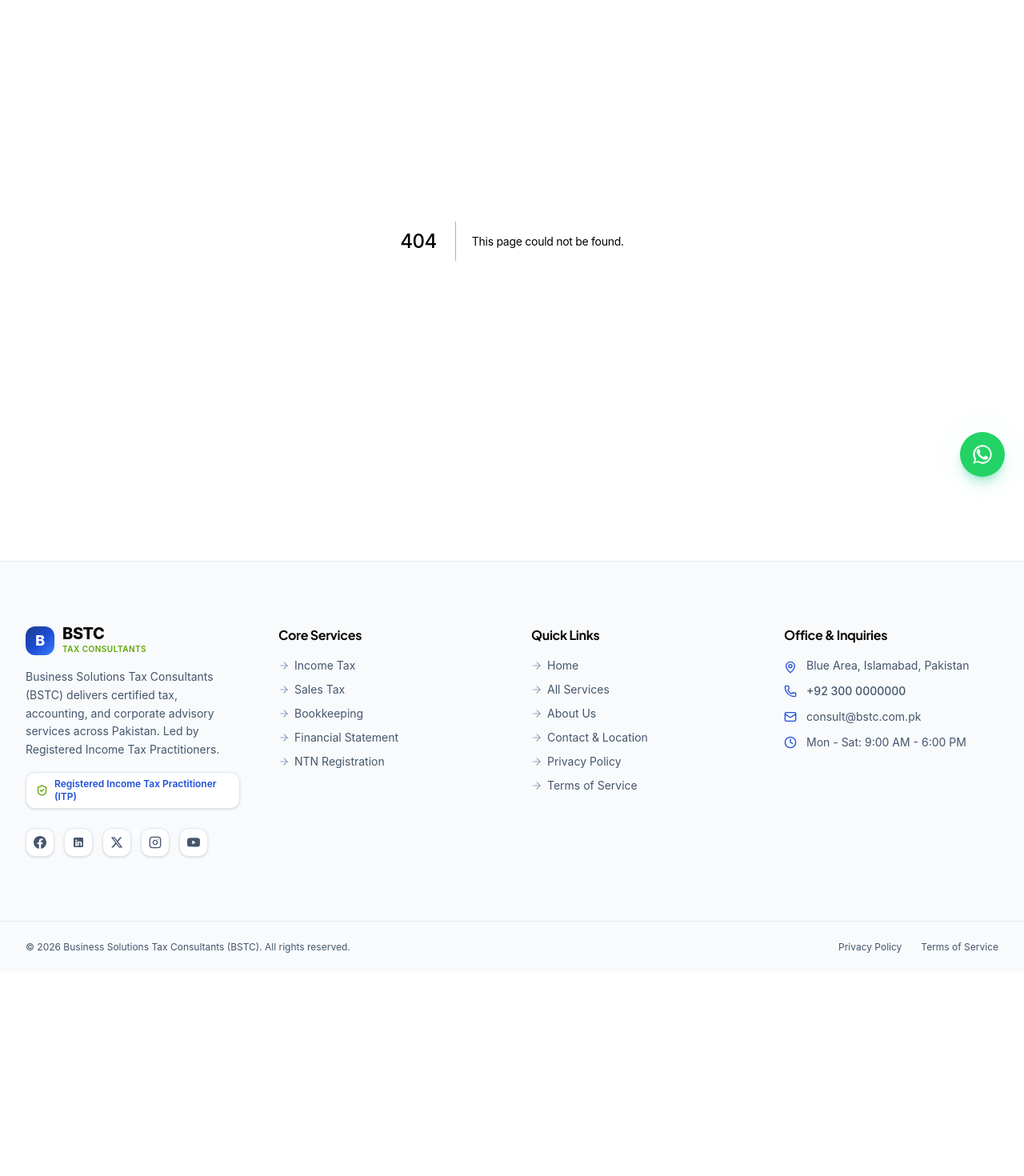
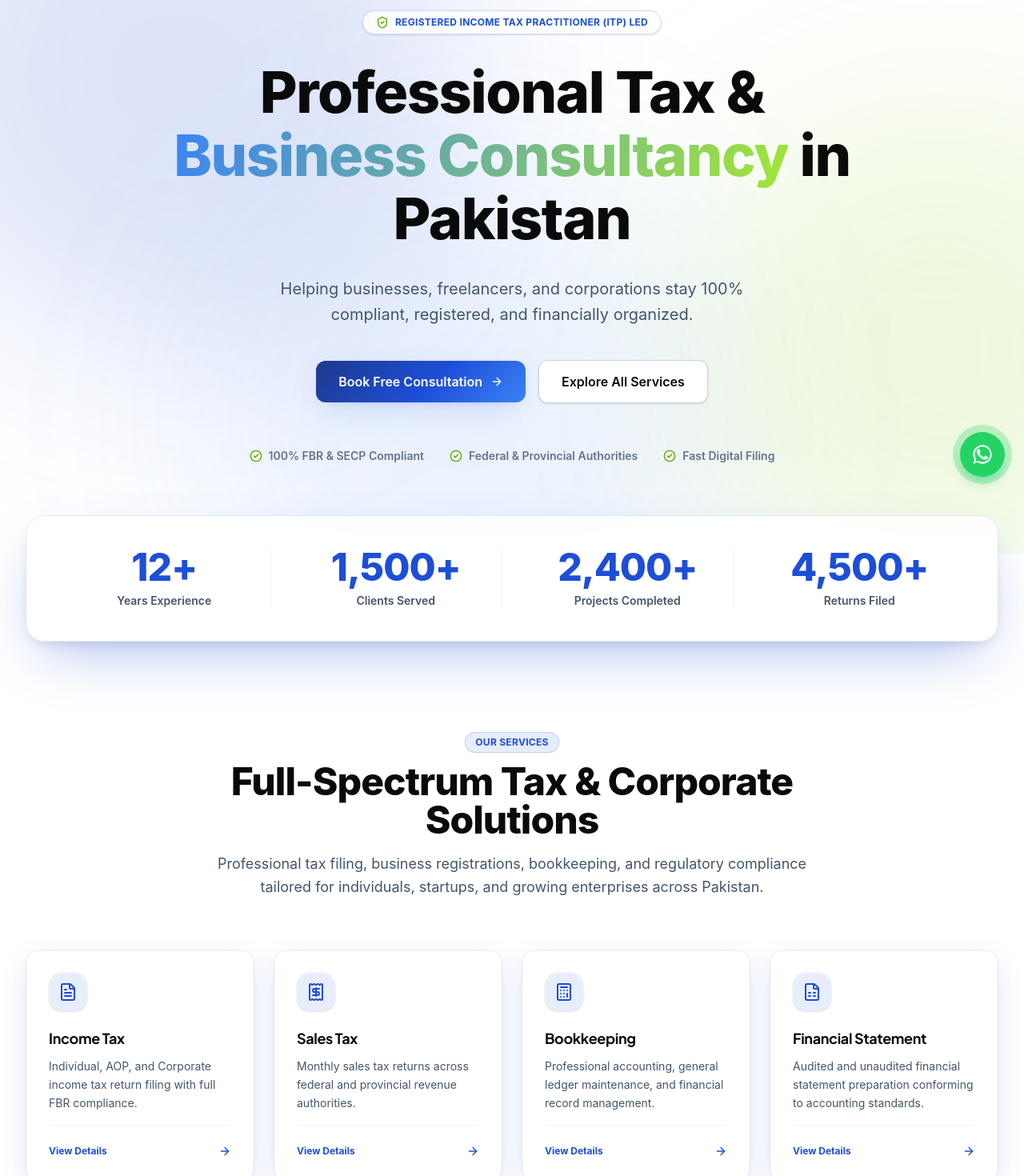
Before and after one commit to ithubcorporation0-beep/bstc, a Next.js app: page / in a window 1280 px wide. Before the commit this address had no page. Shown: the part 180-1650 px from the top of the page at 80% size. Before the commit the page ends 1396 px from the top, so only its background shows below. Built offline with nearby package versions, Linux system fonts and the light colour scheme.

Commit message:
feat: build hero, stats band, and services grid homepage sections

```diff
--- /dev/null
+++ b/src/app/page.tsx
@@ -0,0 +1,14 @@
+import React from "react";
+import Hero from "@/components/home/Hero";
+import StatsBand from "@/components/home/StatsBand";
+import ServicesGrid from "@/components/home/ServicesGrid";
+
+export default function HomePage() {
+  return (
+    <>
+      <Hero />
+      <StatsBand />
+      <ServicesGrid />
+    </>
+  );
+}
--- /dev/null
+++ b/src/components/home/Hero.tsx
@@ -0,0 +1,133 @@
+import React from "react";
+import { ArrowRight, ShieldCheck, CheckCircle2, Sparkles } from "lucide-react";
+import { homeContent } from "@/data/home";
+import Button from "@/components/ui/Button";
+import Reveal from "@/components/ui/Reveal";
+
+export function Hero() {
+  const { hero } = homeContent;
+  const hasBgImage = Boolean(hero.bg && hero.bg.trim() !== "");
+
+  return (
+    <section className="relative min-h-[85vh] sm:min-h-[90vh] flex items-center justify-center overflow-hidden py-20 lg:py-28">
+      {/* Background Layer: Image Overlay or Ambient Radial Gradient */}
+      {hasBgImage ? (
+        <div className="absolute inset-0 z-0 overflow-hidden">
+          <div
+            style={{ backgroundImage: `url(${hero.bg})` }}
+            className="absolute inset-0 bg-cover bg-center bg-no-repeat transform scale-105"
+          />
+          <div className="absolute inset-0 bg-slate-950/75 backdrop-blur-[2px]" />
+        </div>
+      ) : (
+        <div className="absolute inset-0 z-0 overflow-hidden pointer-events-none">
+          {/* Ambient Glows */}
+          <div className="absolute -top-[20%] -left-[10%] w-[500px] sm:w-[700px] h-[500px] sm:h-[700px] rounded-full bg-royal/15 dark:bg-royal/20 blur-[120px]" />
+          <div className="absolute top-[30%] -right-[15%] w-[400px] sm:w-[600px] h-[400px] sm:h-[600px] rounded-full bg-lime/15 dark:bg-lime/10 blur-[120px]" />
+          <div className="absolute -bottom-[20%] left-[20%] w-[450px] sm:w-[650px] h-[450px] sm:h-[650px] rounded-full bg-royal-light/10 dark:bg-royal-light/15 blur-[120px]" />
+
+          {/* Grid pattern overlay */}
+          <div className="absolute inset-0 bg-[radial-gradient(ellipse_at_center,_var(--tw-gradient-stops))] from-transparent via-transparent to-white dark:to-[#0a0a0a]" />
+        </div>
+      )}
+
+      {/* Hero Content Container */}
+      <div className="relative z-10 max-w-5xl mx-auto px-4 sm:px-6 lg:px-8 text-center space-y-8">
+        {/* Eyebrow Trust Badge */}
+        <Reveal delay={0}>
+          <div className="inline-flex items-center gap-2 px-4 py-1.5 rounded-full border border-royal/20 dark:border-royal/30 bg-white/80 dark:bg-slate-900/80 backdrop-blur-md shadow-sm">
+            <ShieldCheck className="w-4 h-4 text-lime-600 dark:text-lime-400" />
+            <span
+              className={`text-xs font-bold tracking-wide uppercase ${
+                hasBgImage
+                  ? "text-white"
+                  : "text-royal dark:text-royal-light"
+              }`}
+            >
+              Registered Income Tax Practitioner (ITP) Led
+            </span>
+          </div>
+        </Reveal>
+
+        {/* Single H1 Headline */}
+        <Reveal delay={120}>
+          <h1
+            className={`font-display text-4xl sm:text-5xl md:text-6xl lg:text-7xl font-extrabold tracking-tight leading-[1.1] ${
+              hasBgImage ? "text-white" : "text-ink"
+            }`}
+          >
+            Professional Tax &amp;{" "}
+            <span className="gradient-text">Business Consultancy</span> in Pakistan
+          </h1>
+        </Reveal>
+
+        {/* Subtitle */}
+        <Reveal delay={240}>
+          <p
+            className={`max-w-2xl mx-auto text-base sm:text-lg md:text-xl leading-relaxed ${
+              hasBgImage
+                ? "text-slate-200"
+                : "text-slate-600 dark:text-slate-300"
+            }`}
+          >
+            {hero.subtitle}
+          </p>
+        </Reveal>
+
+        {/* CTA Buttons */}
+        <Reveal delay={360}>
+          <div className="flex flex-col sm:flex-row items-center justify-center gap-4 pt-2">
+            <Button
+              href={hero.ctaLink || "#contact"}
+              variant="primary"
+              size="lg"
+              icon={<ArrowRight className="w-4 h-4" />}
+              className="w-full sm:w-auto shadow-lg shadow-royal/25 hover:shadow-royal/40"
+            >
+              {hero.cta}
+            </Button>
+
+            <Button
+              href={hero.secondaryCtaLink || "#services"}
+              variant={hasBgImage ? "ghost" : "secondary"}
+              size="lg"
+              className={`w-full sm:w-auto ${
+                hasBgImage
+                  ? "text-white border border-white/30 hover:bg-white/10"
+                  : ""
+              }`}
+            >
+              {hero.secondaryCta || "Our Services"}
+            </Button>
+          </div>
+        </Reveal>
+
+        {/* Quick Highlights / Trust Badges */}
+        <Reveal delay={480}>
+          <div
+            className={`flex flex-wrap items-center justify-center gap-6 sm:gap-8 pt-6 text-xs sm:text-sm font-semibold ${
+              hasBgImage
+                ? "text-slate-300"
+                : "text-slate-500 dark:text-slate-400"
+            }`}
+          >
+            <div className="flex items-center gap-2">
+              <CheckCircle2 className="w-4 h-4 text-lime-600 dark:text-lime-400" />
+              <span>100% FBR &amp; SECP Compliant</span>
+            </div>
+            <div className="flex items-center gap-2">
+              <CheckCircle2 className="w-4 h-4 text-lime-600 dark:text-lime-400" />
+              <span>Federal &amp; Provincial Authorities</span>
+            </div>
+            <div className="flex items-center gap-2">
+              <CheckCircle2 className="w-4 h-4 text-lime-600 dark:text-lime-400" />
+              <span>Fast Digital Filing</span>
+            </div>
+          </div>
+        </Reveal>
+      </div>
+    </section>
+  );
+}
+
+export default Hero;
--- /dev/null
+++ b/src/components/home/ServicesGrid.tsx
@@ -0,0 +1,62 @@
+import React from "react";
+import { ArrowRight } from "lucide-react";
+import { getActiveServices } from "@/data";
+import Section from "@/components/ui/Section";
+import Card from "@/components/ui/Card";
+import Icon from "@/components/ui/Icon";
+import Reveal from "@/components/ui/Reveal";
+
+export function ServicesGrid() {
+  const services = getActiveServices();
+
+  return (
+    <Section
+      id="services"
+      eyebrow="Our Services"
+      heading="Full-Spectrum Tax &amp; Corporate Solutions"
+      description="Professional tax filing, business registrations, bookkeeping, and regulatory compliance tailored for individuals, startups, and growing enterprises across Pakistan."
+      centered
+      className="py-20 lg:py-28"
+    >
+      <div className="grid grid-cols-1 sm:grid-cols-2 lg:grid-cols-3 xl:grid-cols-4 gap-6">
+        {services.map((service, index) => (
+          <Reveal
+            key={service.slug}
+            delay={(index % 4) * 100}
+            className="h-full"
+          >
+            <Card
+              href={`/services/${service.slug}`}
+              className="h-full flex flex-col justify-between p-6 sm:p-7 hover:border-royal/40 dark:hover:border-royal-light/40 group"
+            >
+              <div>
+                {/* Service Icon */}
+                <div className="w-12 h-12 rounded-2xl bg-royal/10 dark:bg-royal/20 text-royal dark:text-royal-light flex items-center justify-center mb-5 group-hover:scale-110 group-hover:bg-royal group-hover:text-white transition-all duration-300 shadow-sm">
+                  <Icon name={service.icon} className="w-6 h-6" />
+                </div>
+
+                {/* Title */}
+                <h3 className="font-display font-bold text-lg text-ink group-hover:text-royal dark:group-hover:text-royal-light transition-colors">
+                  {service.title}
+                </h3>
+
+                {/* Description */}
+                <p className="mt-2.5 text-xs sm:text-sm text-slate-600 dark:text-slate-400 leading-relaxed">
+                  {service.desc}
+                </p>
+              </div>
+
+              {/* Action Link Footer */}
+              <div className="pt-6 mt-4 border-t border-slate-100 dark:border-slate-800/80 flex items-center justify-between text-xs font-bold text-royal dark:text-royal-light group-hover:text-royal-dark dark:group-hover:text-white transition-colors">
+                <span>View Details</span>
+                <ArrowRight className="w-4 h-4 group-hover:translate-x-1 transition-transform" />
+              </div>
+            </Card>
+          </Reveal>
+        ))}
+      </div>
+    </Section>
+  );
+}
+
+export default ServicesGrid;
--- /dev/null
+++ b/src/components/home/StatsBand.tsx
@@ -0,0 +1,39 @@
+import React from "react";
+import { homeContent } from "@/data/home";
+import CountUp from "@/components/ui/CountUp";
+import Reveal from "@/components/ui/Reveal";
+
+export function StatsBand() {
+  const { stats } = homeContent;
+
+  return (
+    <section className="relative z-20 -mt-8 sm:-mt-12 max-w-7xl mx-auto px-4 sm:px-6 lg:px-8">
+      <div className="rounded-3xl border border-slate-200 dark:border-slate-800 bg-white/90 dark:bg-slate-900/90 backdrop-blur-xl shadow-soft-lg p-6 sm:p-10">
+        <div className="grid grid-cols-2 lg:grid-cols-4 gap-8 lg:gap-6 divide-y sm:divide-y-0 sm:divide-x divide-slate-100 dark:divide-slate-800/80">
+          {stats.map((stat, index) => (
+            <Reveal
+              key={stat.label}
+              delay={index * 120}
+              className={`flex flex-col items-center text-center ${
+                index > 0 ? "pt-6 sm:pt-0" : ""
+              }`}
+            >
+              <div className="font-display text-3xl sm:text-4xl lg:text-5xl font-extrabold text-royal dark:text-royal-light tracking-tight">
+                <CountUp
+                  value={stat.value}
+                  suffix={stat.suffix}
+                  duration={1800}
+                />
+              </div>
+              <p className="mt-2 text-xs sm:text-sm font-semibold text-slate-600 dark:text-slate-400">
+                {stat.label}
+              </p>
+            </Reveal>
+          ))}
+        </div>
+      </div>
+    </section>
+  );
+}
+
+export default StatsBand;
```
